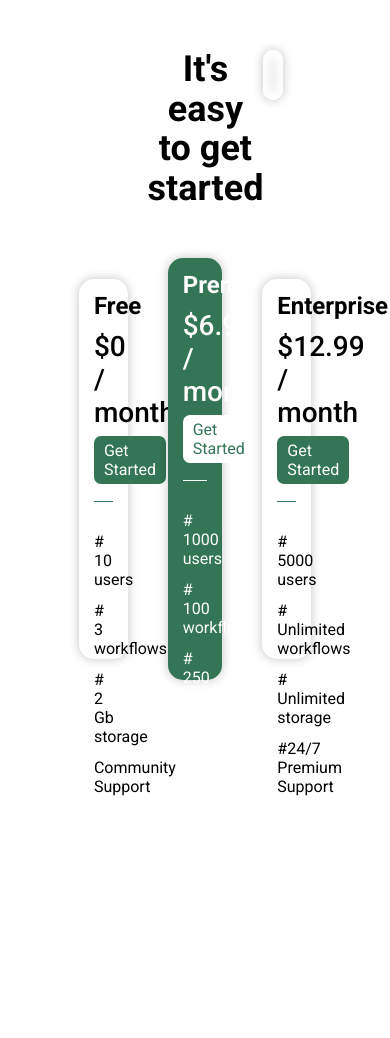
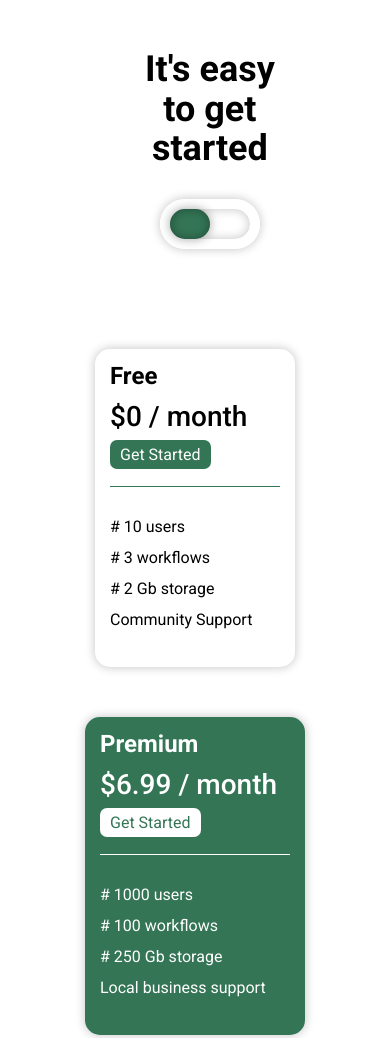
Before and after one commit to Sahil-Sw/Pricing_Table, a plain HTML site: page index.html in a window 390 px wide. Shown: the top 1038 px of the page. Before the commit the page ends 894 px from the top, so only its background shows below. Drawn offline with Linux system fonts and the light colour scheme.

Commit message:
add media query

```diff
--- a/style.css
+++ b/style.css
@@ -48,8 +48,8 @@ h4 {
 /* Styling content */
 
 .container {
-  width: 50%;
-  height: 50%;
+  width: 60%;
+  height: 60%;
   margin: 0 auto;
   text-align: center;
 }
@@ -78,7 +78,7 @@ h4 {
 }
 
 .table {
-  width: 25%;
+  width: 200px;
   height: 90%;
   border-radius: var(--border-radius);
   margin: 0 20px;
@@ -91,7 +91,7 @@ h4 {
 .table:nth-child(2) {
   background-color: var(--primary-color);
   height: 100%;
-  width: 28%;
+  width: 220px;
   color: #fff;
 }
 
@@ -163,3 +163,29 @@ h4 {
 .switch .switch-btn:active {
   left: 50%;
 }
+
+/* Media queries */
+
+@media (max-width: 1200px) {
+  .container {
+    height: auto;
+  }
+  .heading {
+    flex-direction: column;
+    align-items: center;
+    width: 70%;
+  }
+
+  .heading .switch {
+    margin-top: 30px;
+  }
+  .pricing-tables {
+    margin: auto;
+    width: 70%;
+    align-items: center;
+    flex-direction: column;
+  }
+  .table {
+    margin-top: 50px;
+  }
+}
```
